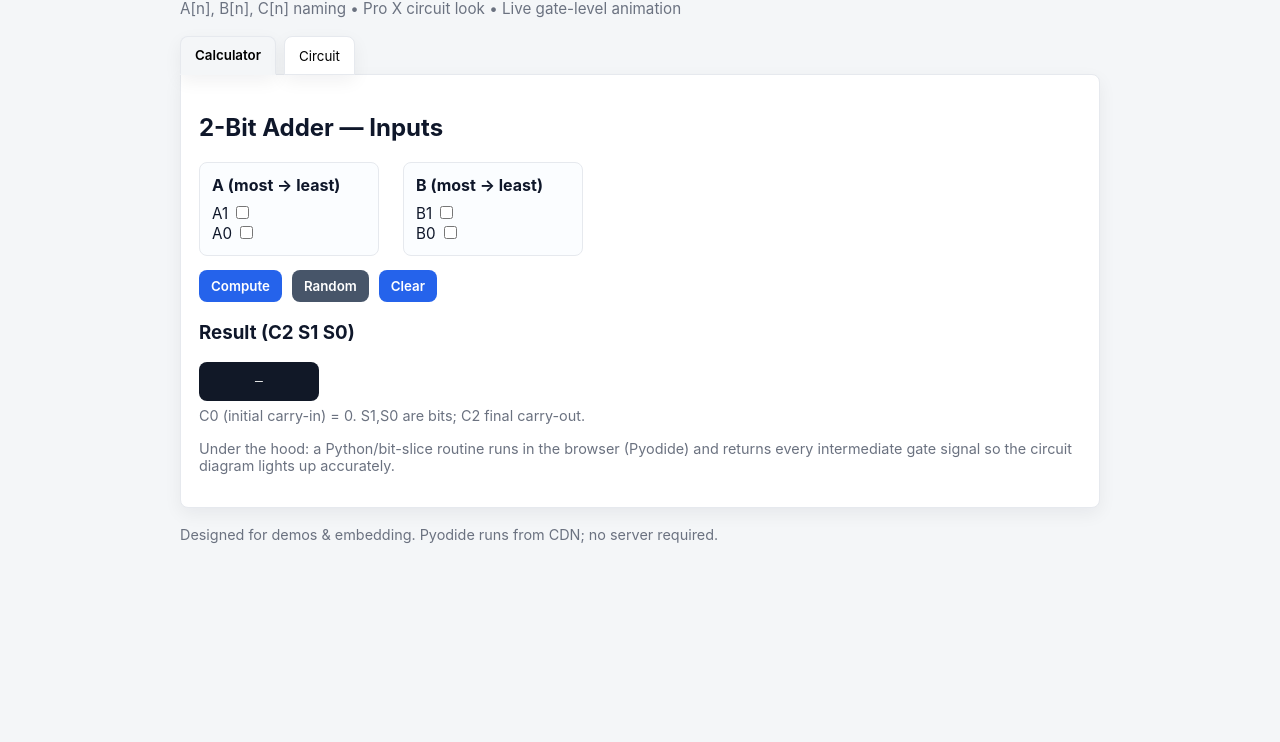
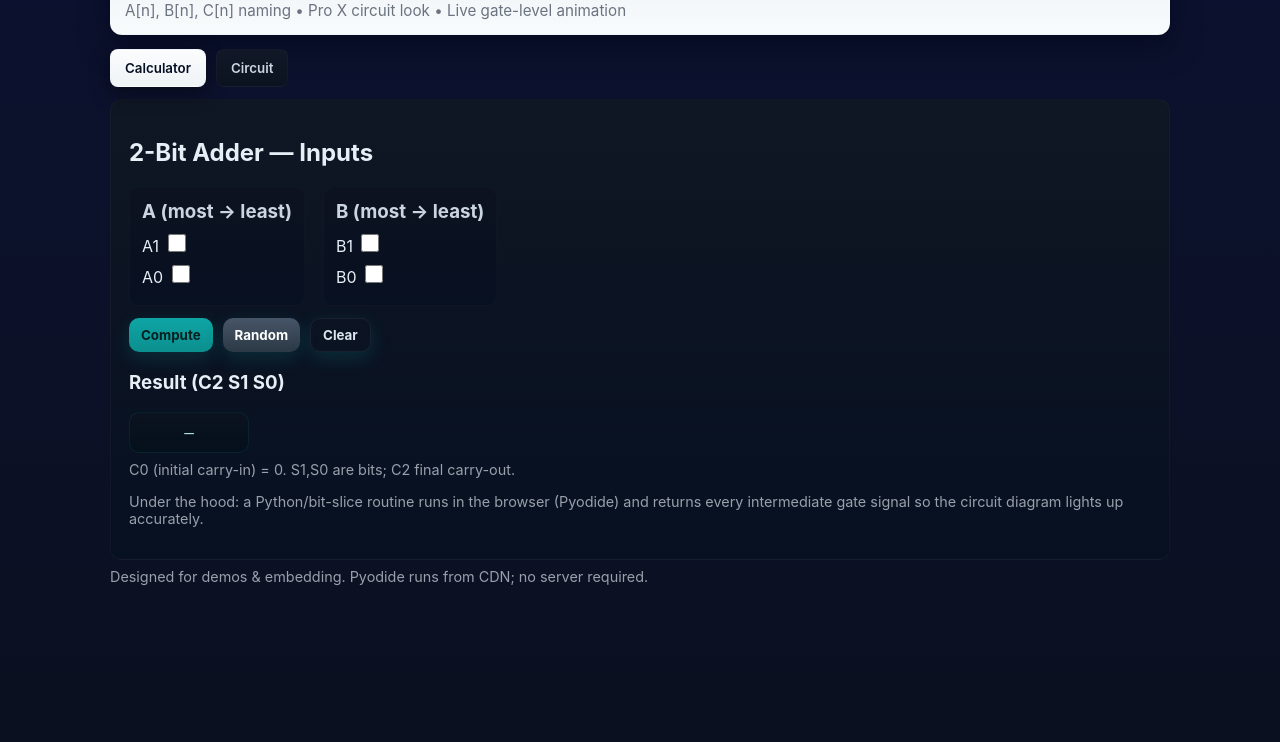
Before and after one commit to Jaycelovvorn/Cavatappi, a plain HTML site: page index.html in a window 1280 px wide. Shown: the part 82-824 px from the top of the page. Before the commit the page ends 800 px from the top, so only its background shows below. Drawn offline with Linux system fonts and the light colour scheme.

Commit message:
Update style.css

```diff
--- a/style.css
+++ b/style.css
@@ -1,62 +1,66 @@
 :root{
-  --bg:#f4f6f8;
-  --card:#ffffff;
-  --muted:#6b7280;
-  --accent:#2563eb;
-  --border:#e6e9ee;
-  --shadow: 0 6px 18px rgba(16,24,40,0.06);
+  --bg:#0b1020;        /* dark aluminum background feel */
+  --panel:#f3f6f8;     /* soft panel */
+  --muted:#98a0ab;
+  --accent:#0ea5a4;    /* subtle cyan/green for traces */
+  --trace-off:#ccd3d8;
+  --glow: rgba(14,165,164,0.18);
 }
 
-*{box-sizing:border-box;font-family:Inter, ui-sans-serif, system-ui, -apple-system, "Segoe UI", Roboto, "Helvetica Neue", Arial;}
+*{box-sizing:border-box;font-family:Inter,ui-sans-serif,system-ui,-apple-system,"Segoe UI",Roboto,Arial;}
 
-body{
-  margin:0;background:var(--bg);color:#0f172a;
-}
+body{margin:0;background:linear-gradient(180deg,#0c1230 0%, #0b1020 100%);color:#e6eef6;min-height:100vh;}
+.container{max-width:1100px;margin:24px auto;padding:20px;}
 
-.container{
-  max-width:960px;margin:28px auto;padding:20px;
-}
+.header-card{display:flex;align-items:center;gap:16px;margin-bottom:14px;background:linear-gradient(180deg,#eef3f6,#f8fbfc);color:#071023;padding:14px;border-radius:12px;box-shadow: 0 10px 30px rgba(2,6,23,0.6);border:1px solid rgba(255,255,255,0.03);}
+.header-card h1{margin:0;font-size:1.2rem;color:#071023;}
+.subtitle{margin:0;color:#6b7280;font-size:0.95rem;}
 
-header h1{margin:0;font-size:1.4rem;}
-.subtitle{color:var(--muted);margin-top:6px;font-size:0.95rem;}
+.tabs{display:flex;gap:10px;margin-top:12px;}
+.tab{background:linear-gradient(180deg,#111827,#0b1220);color:#cbd5e1;padding:10px 14px;border-radius:8px;border:1px solid rgba(255,255,255,0.03);cursor:pointer;font-weight:600;}
+.tab.active{background:linear-gradient(180deg,#fbfcfd,#eef3f6);color:#071023;box-shadow: 0 6px 18px rgba(4,6,12,0.5);}
 
-.tabs{display:flex;gap:8px;margin-top:18px;}
-.tab{
-  background:var(--card);border:1px solid var(--border);padding:10px 14px;border-radius:8px 8px 0 0;cursor:pointer;
-  box-shadow: var(--shadow);
-}
-.tab.active{background:var(--bg);font-weight:600;border-bottom:2px solid transparent;}
+.tab-content{display:none;margin-top:12px;padding:18px;border-radius:12px;background: linear-gradient(180deg,#0f1724,#071021);border:1px solid rgba(255,255,255,0.03);}
+.tab-content.active{display:block;color:#e6eef6;}
 
-/* card-like tab content */
-.tab-content{
-  display:none;background:var(--card);border:1px solid var(--border);padding:18px;border-radius:0 8px 8px 8px;margin-top:-1px;
-  box-shadow: var(--shadow);
-}
-.tab-content.active{display:block;}
+.inputs-grid{display:flex;gap:18px;margin:12px 0;}
+.input-col{background:linear-gradient(180deg,#0c1220,#071021);padding:12px;border-radius:10px;border:1px solid rgba(255,255,255,0.02);min-width:160px;}
+.input-col h3{margin:0 0 8px 0;color:#cbd5e1;}
+.bit-row{margin:6px 0;}
+input[type="checkbox"]{width:18px;height:18px;}
 
-.inputs-grid{display:flex;gap:24px;margin:14px 0;}
-.input-col{background:#fbfdff;padding:12px;border-radius:8px;border:1px solid var(--border);min-width:180px;}
-.input-col h3{margin:0 0 8px 0;font-size:1rem;}
-.input-col label{display:inline-block;margin-right:8px;font-size:0.95rem;}
-.input-col .small{display:block;margin-top:8px;color:var(--muted);font-size:0.75rem;}
+.controls{display:flex;gap:10px;margin-top:10px;}
+.btn{background:linear-gradient(180deg,#0ea5a4,#0b8f8e);color:#052021;padding:8px 12px;border-radius:10px;border:none;cursor:pointer;font-weight:700;box-shadow: 0 6px 18px var(--glow);}
+.btn.alt{background:linear-gradient(180deg,#475569,#2b3945);color:#fff;}
+.btn.ghost{background:transparent;border:1px solid rgba(255,255,255,0.06);color:#dbe6ef;}
 
-.controls{margin-top:12px;display:flex;gap:10px;}
-.btn{background:var(--accent);color:#fff;padding:8px 12px;border-radius:8px;border:none;cursor:pointer;font-weight:600;}
-.btn.alt{background:#475569;}
+.output{margin-top:16px;}
+.result{font-family:ui-monospace, SFMono-Regular, Menlo, Monaco, "Courier New", monospace;background:linear-gradient(180deg,#0b1220,#04101b);color:#aeecef;padding:10px;border-radius:10px;display:inline-block;min-width:120px;text-align:center;border:1px solid rgba(14,165,164,0.12);}
 
-.output{margin-top:18px;}
-.result{font-family:monospace;background:#111827;color:#fff;padding:12px;border-radius:8px;display:inline-block;min-width:120px;text-align:center;}
+.note{color:var(--muted);font-size:0.9rem;margin-top:8px;}
+.explain{margin-top:12px;color:var(--muted);}
 
-.note{color:var(--muted);font-size:0.9rem;margin-top:6px;}
-.explain{margin-top:16px;color:var(--muted);}
+.diagram.card{margin-top:12px;padding:12px;border-radius:12px;background:linear-gradient(180deg,#0b1119,#071021);border:1px solid rgba(255,255,255,0.03);box-shadow: 0 12px 40px rgba(2,6,23,0.6);}
 
-.diagram{margin-top:12px;padding:12px;background:#fbfdff;border-radius:8px;border:1px solid var(--border);}
-.fa-row{display:flex;gap:16px;flex-wrap:wrap;}
-.fa-block{width:46%;background:#fff;padding:12px;border-radius:8px;border:1px solid var(--border);box-shadow:var(--shadow);}
-.fa-title{font-weight:700;margin-bottom:8px;}
-.gate{padding:8px;border-radius:6px;margin:6px 0;border:1px solid #d1d5db;background:#f3f4f6;text-align:center;font-weight:700;}
-.gate.active{background:#e0f2fe;border-color:#7dd3fc;}
-.light{display:inline-block;font-weight:800;padding:4px 8px;border-radius:6px;background:#e6e9ee;color:#475569;}
-.light.on{background:#10b981;color:#fff;}
+.fa-box{fill:#eef3f6;stroke:#cbd5e1;stroke-width:1;opacity:0.98;filter:url(#);}
+.fa-title-text{font-size:14px;fill:#071023;font-weight:700;}
+.small-label{fill:#b6c2ca;font-size:13px;}
 
-footer{margin-top:18px;color:var(--muted);font-size:0.9rem;}
+.gate-rect{fill:#ffffff; stroke:#d7dde3; stroke-width:1;}
+.gate-group text.gate-label{font-size:13px; fill:#071023; font-weight:700;}
+.gate-group.on .gate-rect{fill:var(--accent); stroke:rgba(14,165,164,0.9); filter: drop-shadow(0 6px 18px rgba(14,165,164,0.18));}
+.gate-group.on text.gate-label{fill:#042425;}
+
+.trace{fill:none;stroke:var(--trace-off);stroke-width:6;stroke-linejoin:round;stroke-linecap:round;transition:stroke 180ms, filter 180ms;}
+.trace.on{stroke:var(--accent);filter: drop-shadow(0 8px 18px rgba(14,165,164,0.14));}
+
+.dot{fill:var(--trace-off);stroke:#ffffff;stroke-opacity:0.06;transition:fill 150ms;}
+.dot.on{fill:var(--accent); filter: drop-shadow(0 8px 18px rgba(14,165,164,0.18));}
+
+.result-pill{fill:#0b1220; stroke:#21303a; rx:10; ry:10;}
+.result-pill.on{fill:linear-gradient(180deg,#0ea5a4,#0b8f8e); filter: drop-shadow(0 10px 30px rgba(14,165,164,0.16));}
+.result-text{fill:#cdeff0; font-weight:800; font-size:18px;}
+
+.small-label{font-size:12px; fill:#98a0ab;}
+.out-label{font-size:12px; fill:#475a63;}
+.gate-label.small{font-size:11px;}
```
